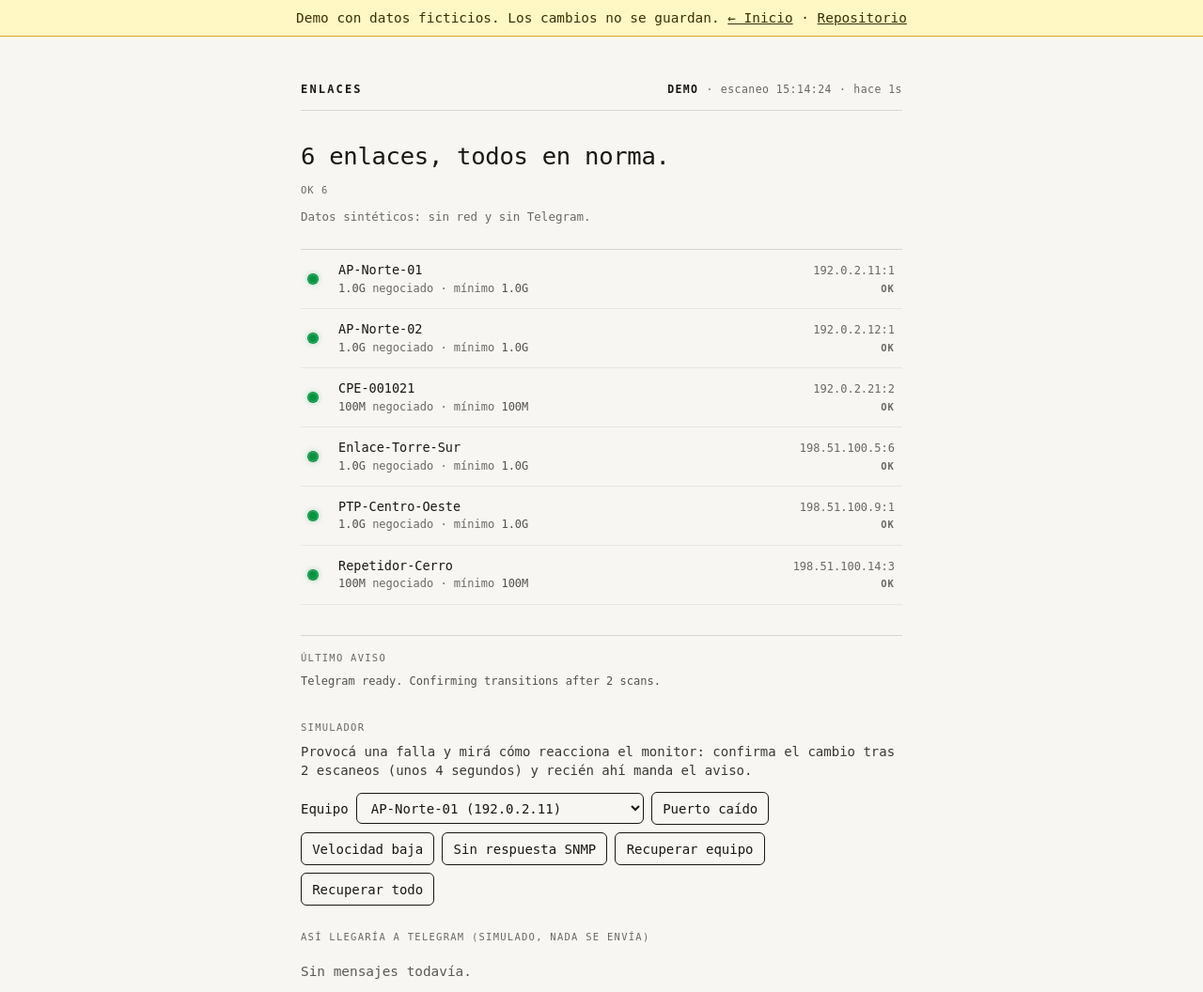
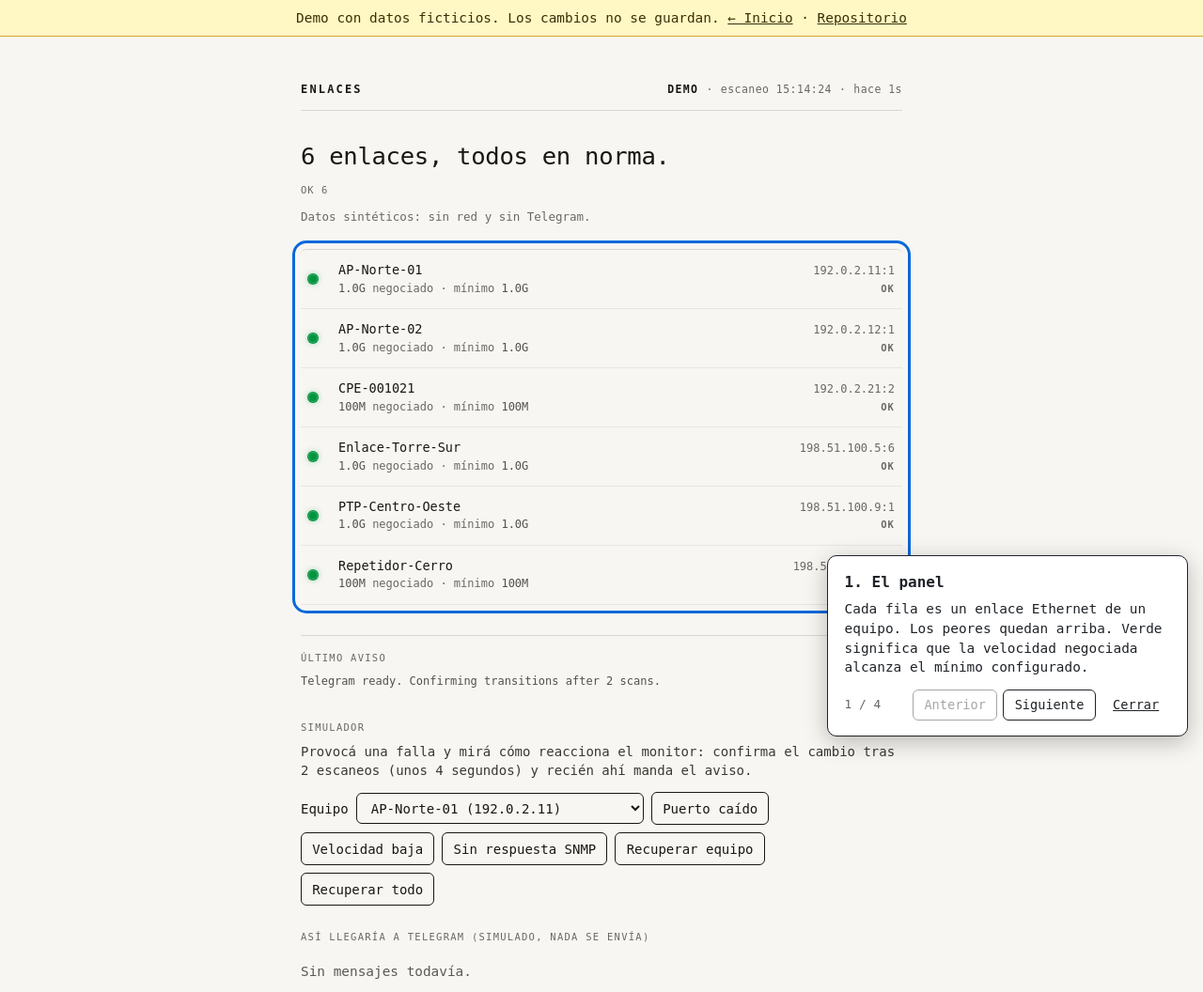
Before and after one commit to frankirova/frankirova.github.io, a plain HTML site: page ethernet-link-monitor/index.html in a window 1280 px wide. Shown: the top 1056 px of the page at 94% size. Drawn offline with Linux system fonts and the light colour scheme.

Commit message:
feat: add guided tour to Ethernet Link Monitor demo

```diff
--- a/ethernet-link-monitor/index.html
+++ b/ethernet-link-monitor/index.html
@@ -64,6 +64,7 @@
 </main>
 
 <script src="demo-shim.js"></script>
+<script src="tour.js"></script>
 <script src="app.js" defer></script>
 </body>
 </html>
--- a/ethernet-link-monitor/styles.css
+++ b/ethernet-link-monitor/styles.css
@@ -527,3 +527,16 @@
 .tg li.tg-empty { background: transparent; color: inherit; opacity: .7; padding-left: 0; }
 .tg time { display: block; font-size: .75rem; opacity: .75; margin-top: .2rem; }
 .sim h3.micro { margin-top: 1.6rem; }
+
+/* --- guided tour --- */
+.tour { position: fixed; right: 1rem; bottom: 1rem; width: min(24rem, calc(100vw - 2rem)); background: #fff; color: #1f2328; border: 1px solid #1f2328; border-radius: 10px; padding: 1rem 1.1rem; box-shadow: 0 6px 24px rgba(0,0,0,.25); z-index: 10; }
+.tour h2 { margin: 0 0 .4rem; font-size: 1rem; }
+.tour p { margin: 0 0 .8rem; font-size: .9rem; line-height: 1.45; }
+.tour-actions { display: flex; gap: .4rem; align-items: center; }
+.tour-count { margin-right: auto; font-size: .8rem; opacity: .7; }
+.tour button, .tour-reopen { font: inherit; font-size: .85rem; padding: .35rem .7rem; border-radius: 6px; border: 1px solid #1f2328; background: #fff; color: #1f2328; cursor: pointer; }
+.tour button:disabled { opacity: .4; cursor: default; }
+.tour-skip { border-color: transparent !important; text-decoration: underline; }
+.tour-reopen { position: fixed; right: 1rem; bottom: 1rem; z-index: 10; box-shadow: 0 2px 10px rgba(0,0,0,.2); }
+.tour-focus { outline: 3px solid #0969da; outline-offset: 6px; border-radius: 6px; }
+.sim-controls, #links, #sentence, #tg { scroll-margin-top: 4.5rem; }
--- /dev/null
+++ b/ethernet-link-monitor/tour.js
@@ -0,0 +1,99 @@
+'use strict';
+
+/* Guided tour for the demo: a small card that points at one part of the page per step.
+   It never blocks the page, so the visitor can try the simulator while reading. */
+
+(() => {
+  const STEPS = [
+    {
+      target: '#links',
+      title: '1. El panel',
+      text: 'Cada fila es un enlace Ethernet de un equipo. Los peores quedan arriba. Verde significa que la velocidad negociada alcanza el mínimo configurado.',
+    },
+    {
+      target: '.sim-controls',
+      title: '2. Provocá una falla',
+      text: 'Elegí un equipo y apretá "Puerto caído". Es lo que pasaría si el cable se corta o la antena se apaga. "Velocidad baja" simula un puerto que negocia menos de lo esperado.',
+    },
+    {
+      target: '#sentence',
+      title: '3. El monitor confirma',
+      text: 'El resumen pasa a "fuera de norma", pero todavía no avisa. El monitor espera 2 escaneos seguidos con el mismo estado, para no molestar por una falla de un solo instante.',
+    },
+    {
+      target: '#tg',
+      title: '4. Llega el aviso',
+      text: 'Pasados unos 4 segundos sale el aviso por Telegram con el equipo, la IP, el puerto y la velocidad. Apretá "Recuperar equipo" para ver el mensaje de recuperación. En esta demo no se envía nada.',
+    },
+  ];
+
+  const card = document.createElement('aside');
+  card.className = 'tour';
+  card.setAttribute('role', 'dialog');
+  card.setAttribute('aria-label', 'Guía de la demo');
+  card.hidden = true;
+
+  const title = document.createElement('h2');
+  const text = document.createElement('p');
+  const counter = document.createElement('span');
+  counter.className = 'tour-count';
+  const back = document.createElement('button');
+  back.type = 'button';
+  back.textContent = 'Anterior';
+  const next = document.createElement('button');
+  next.type = 'button';
+  const skip = document.createElement('button');
+  skip.type = 'button';
+  skip.className = 'tour-skip';
+  skip.textContent = 'Cerrar';
+  const actions = document.createElement('div');
+  actions.className = 'tour-actions';
+  actions.append(counter, back, next, skip);
+  card.append(title, text, actions);
+  document.body.append(card);
+
+  const reopen = document.createElement('button');
+  reopen.type = 'button';
+  reopen.className = 'tour-reopen';
+  reopen.textContent = '¿Cómo funciona?';
+  reopen.hidden = true;
+  document.body.append(reopen);
+
+  let current = 0;
+  let marked = null;
+
+  function mark(selector) {
+    if (marked) marked.classList.remove('tour-focus');
+    marked = document.querySelector(selector);
+    if (!marked) return;
+    marked.classList.add('tour-focus');
+    marked.scrollIntoView({ behavior: 'smooth', block: 'start' });
+  }
+
+  function show(index) {
+    current = index;
+    const step = STEPS[index];
+    title.textContent = step.title;
+    text.textContent = step.text;
+    counter.textContent = `${index + 1} / ${STEPS.length}`;
+    back.disabled = index === 0;
+    next.textContent = index === STEPS.length - 1 ? 'Terminar' : 'Siguiente';
+    card.hidden = false;
+    reopen.hidden = true;
+    mark(step.target);
+  }
+
+  function close() {
+    card.hidden = true;
+    reopen.hidden = false;
+    if (marked) marked.classList.remove('tour-focus');
+    marked = null;
+  }
+
+  back.addEventListener('click', () => show(Math.max(0, current - 1)));
+  next.addEventListener('click', () => (current === STEPS.length - 1 ? close() : show(current + 1)));
+  skip.addEventListener('click', close);
+  reopen.addEventListener('click', () => show(0));
+
+  document.addEventListener('DOMContentLoaded', () => show(0));
+})();
```
